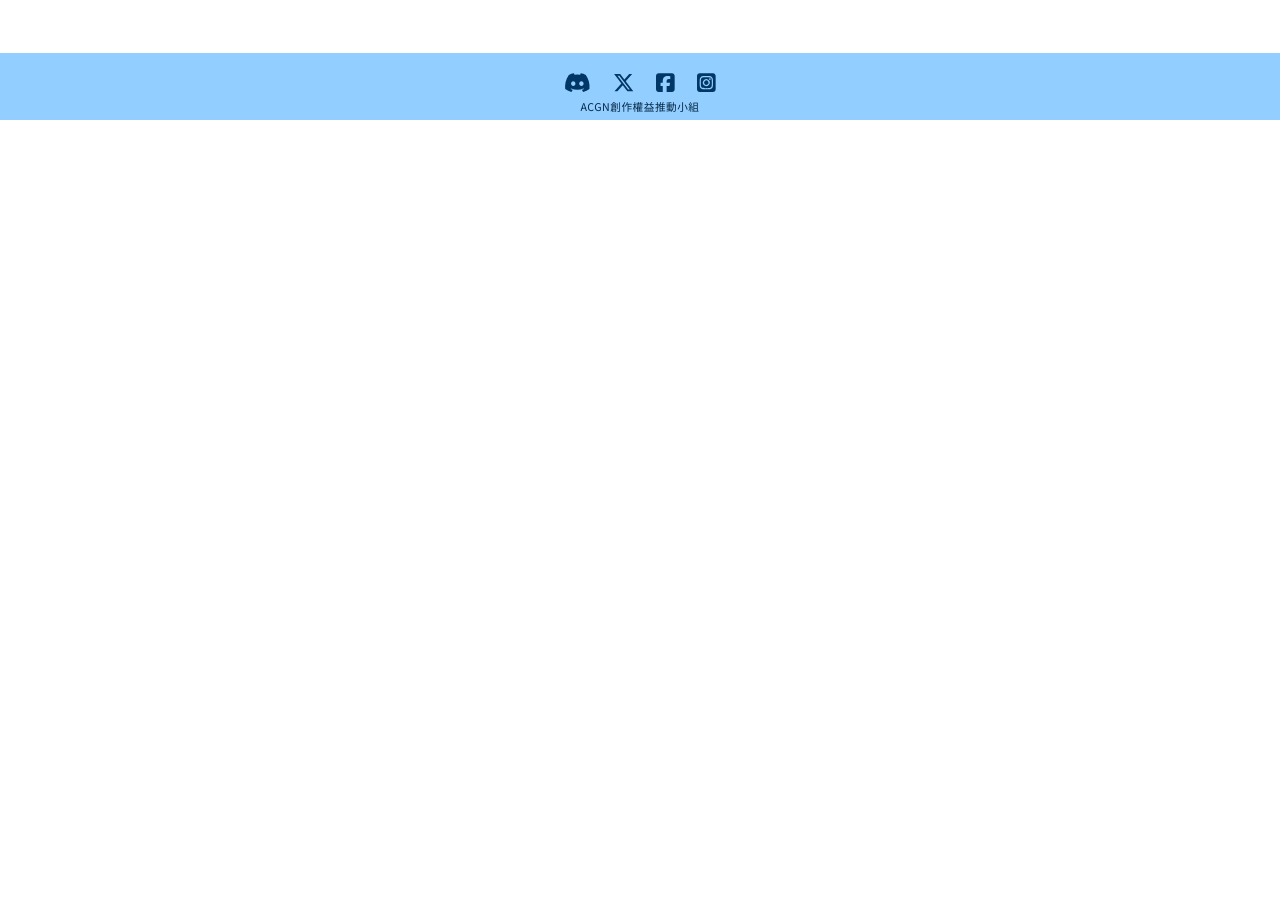
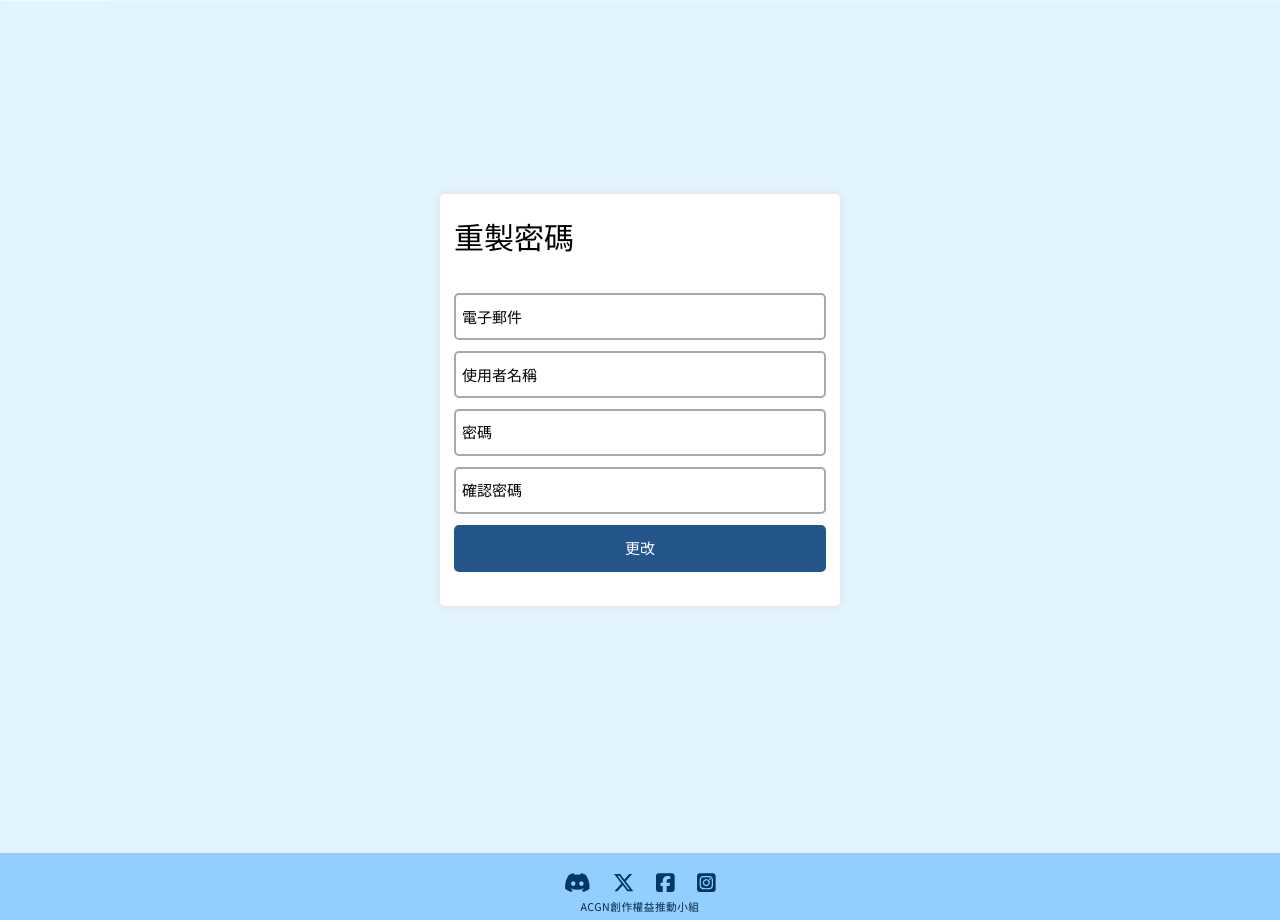
Before and after one commit to mcg25035/ACGN-Creative-Rights-Promotion-Group, a React (Vite) app: page /forget in a window 1280 px wide. Before the commit this address had no page. Before the commit the page ends 800 px from the top, so only its background shows below. Built offline with nearby package versions, Linux system fonts and the light colour scheme.

Commit message:
新增密碼驗證、註冊、重製密碼頁面（未登入

```diff
--- a/src/App.jsx
+++ b/src/App.jsx
@@ -4,7 +4,9 @@ import Footer from "./containers/Footer";
 import IndexPage from "./containers/IndexPage";
 import ArticlePage from "./containers/ArticlePage";
 import ProfilePage from "./containers/ProfilePage";
-import Login from "./acount/login";
+import Login from "./containers/AccountPortal/login";
+import SignUP from "./containers/AccountPortal/signup";
+import Forget from "./containers/AccountPortal/forget"
 import "./App.scss";
 
 function App(){
@@ -23,6 +25,8 @@ function App(){
                 <Route path="/working_project" element={<IndexPage />} />
                 <Route path="/join_us" element={<IndexPage />} />
                 <Route path="/login" element={<Login />} />
+                <Route path="/signup" element={<SignUP/>}/>
+                <Route path="/forget" element={<Forget/>}/>
                 <Route path="/profile" element={<ProfilePage />} />
             </Routes>
         </main>
--- /dev/null
+++ b/src/containers/AccountPortal/forget.jsx
@@ -0,0 +1,85 @@
+import { useState } from 'react';
+import axios from 'axios';
+import checkString from './form';
+import './style.scss';
+
+const Forget = () => {
+    const [username, setUsername] = useState('');
+    const [password, setPassword] = useState('');
+    const [confirm_password, setConfirmPassword] = useState('');
+    const [email,setEmail] = useState('');
+    const [error, setError] = useState(null);
+
+    const handleSubmit = async (e) => {
+        e.preventDefault();
+
+        const check = checkString(password,'',2)
+        if (check !== true){
+            return setError(check)
+        }
+        try {
+            const response = await axios.post('/api/login', {
+                username,
+                password,
+            });
+
+            if (response.status === 200) {
+                console.log('Signup successful');
+            } else {
+                throw new Error('Signup failed');
+            }
+        } catch (error) {
+            setError(error.message);
+        }
+    };
+
+    return (
+        <div className="page">
+            <div>
+                <h1><b>重製密碼</b></h1>
+                <span>
+                    <input
+                        type="email"
+                        name="email"
+                        placeholder="電子郵件"
+                        value={email}
+                        autoComplete='off'
+                        onChange={(e) => setEmail(e.target.value)}
+                    />
+                </span>
+                <span>
+                    <input
+                        type="text"
+                        name="username"
+                        placeholder="使用者名稱"
+                        value={username}
+                        autoComplete='off'
+                        onChange={(e) => setUsername(e.target.value)}
+                    />
+                </span>
+                <span>
+                    <input
+                        type="password"
+                        name="password"
+                        placeholder="密碼"
+                        value={password}
+                        onChange={(e) => setPassword(e.target.value)}
+                    />
+                </span>
+                <span>
+                    <input
+                        type="password"
+                        name="confirm_password"
+                        placeholder="確認密碼"
+                        value={confirm_password}
+                        onChange={(e) => setConfirmPassword(e.target.value)}
+                    />
+                </span>
+                <button onClick={handleSubmit}>更改</button>
+                {error && <p className="error"><b>{error}</b></p>}
+            </div>
+        </div>
+    );
+};
+
+export default Forget;
--- /dev/null
+++ b/src/containers/AccountPortal/form.js
@@ -0,0 +1,46 @@
+function checkString(inputString1,inputString2,type) {
+  const specialChars = "!@#$%^&*()_+-=[]{};':\"\\|,.<>/?";
+  let hasLowerCase = false;
+  let hasUpperCase = false;
+
+  if (type === 1){
+    if ( inputString1 !== inputString2 ) {
+      return "密碼與確認密碼不符合"
+    };
+    if (inputString1 == '' || inputString2 == ''){
+      return "密碼不能為空白"
+    }
+  }
+
+  for (let char of inputString1) {
+    if (char >= 'a' && char <= 'z') {
+      hasLowerCase = true;
+    }
+    if (char >= 'A' && char <= 'Z') {
+      hasUpperCase = true;
+    }
+  }
+
+  if (hasLowerCase && hasUpperCase) {
+    let hasSpecialChar = false;
+    for (let char of inputString1) {
+      if (specialChars.includes(char)) {
+        hasSpecialChar = true;
+        break;
+      }
+    }
+    if (!hasSpecialChar) {
+      return "需要特殊字符";
+    }
+  } else {
+    return "需包含大小寫字母";
+  }
+
+  if (inputString1.length > 30) {
+    return "長度需在30個字符以內";
+  }
+
+  return true;
+}
+
+export default checkString;
--- a/src/acount/login.jsx
+++ b/src/containers/AccountPortal/login.jsx
@@ -1,11 +1,11 @@
 import { useState } from 'react';
 import axios from 'axios';
-import './login.scss'; // Import Sass file
+import './style.scss';
 
 const Login = () => {
     const [username, setUsername] = useState('');
     const [password, setPassword] = useState('');
-    const [error, setError] = useState(null); // Add state for error handling
+    const [error, setError] = useState(null);
 
     const handleSubmit = async (e) => {
         e.preventDefault();
@@ -27,11 +27,10 @@ const Login = () => {
     };
 
     return (
-        <div className="login-page">
+        <div className="page">
             <div>
                 <h1><b>登入</b></h1>
                 <span>
-                    {/* <h2><b>帳號名稱 Username</b></h2> */}
                     <input
                         type="text"
                         name="username"
@@ -42,7 +41,6 @@ const Login = () => {
                     />
                 </span>
                 <span>
-                    {/* <h2><b>密碼 Password</b></h2> */}
                     <input
                         type="password"
                         name="password"
--- /dev/null
+++ b/src/containers/AccountPortal/signup.jsx
@@ -0,0 +1,85 @@
+import { useState } from 'react';
+import axios from 'axios';
+import checkString from './form';
+import './style.scss';
+
+const Signup = () => {
+    const [username, setUsername] = useState('');
+    const [password, setPassword] = useState('');
+    const [confirm_password, setConfirmPassword] = useState('');
+    const [email,setEmail] = useState('');
+    const [error, setError] = useState(null);
+
+    const handleSubmit = async (e) => {
+        e.preventDefault();
+
+        const check = checkString(password,confirm_password,1)
+        if (check != true){
+            return setError(check)
+        }
+        try {
+            const response = await axios.post('/api/login', {
+                username,
+                password,
+            });
+
+            if (response.status === 200) {
+                console.log('Signup successful');
+            } else {
+                throw new Error('Signup failed');
+            }
+        } catch (error) {
+            setError(error.message);
+        }
+    };
+
+    return (
+        <div className="page">
+            <div>
+                <h1><b>註冊</b></h1>
+                <span>
+                    <input
+                        type="email"
+                        name="email"
+                        placeholder="電子郵件"
+                        value={email}
+                        autoComplete='off'
+                        onChange={(e) => setEmail(e.target.value)}
+                    />
+                </span>
+                <span>
+                    <input
+                        type="text"
+                        name="username"
+                        placeholder="使用者名稱"
+                        value={username}
+                        autoComplete='off'
+                        onChange={(e) => setUsername(e.target.value)}
+                    />
+                </span>
+                <span>
+                    <input
+                        type="password"
+                        name="password"
+                        placeholder="密碼"
+                        value={password}
+                        onChange={(e) => setPassword(e.target.value)}
+                    />
+                </span>
+                <span>
+                    <input
+                        type="password"
+                        name="confirm_password"
+                        placeholder="確認密碼"
+                        value={confirm_password}
+                        onChange={(e) => setConfirmPassword(e.target.value)}
+                    />
+                </span>
+                <button onClick={handleSubmit}>註冊</button>
+                {error && <p className="error"><b>{error}</b></p>}
+            </div>
+        </div>
+    );
+};
+
+export default Signup;
--- a/src/acount/login.scss
+++ b/src/containers/AccountPortal/style.scss
@@ -2,7 +2,7 @@
 @tailwind components;
 @tailwind utilities;
 
-.login-page {
+.page {
   @apply flex justify-center items-center;
   height: 100vh;
 
@@ -76,5 +76,10 @@
       // transition-timing-function: ease-in;
       // transition-delay: 0.3s;
     }
+    .error{
+      @apply mx-[10px];
+      color: red;
+      font-size: 15px;
+    }
   }
 }
```
Also changed, not shown: src/utils/UserAPI.jsx (line endings or trailing spaces), 1 other file (tests, documents, lock files or other folders).
